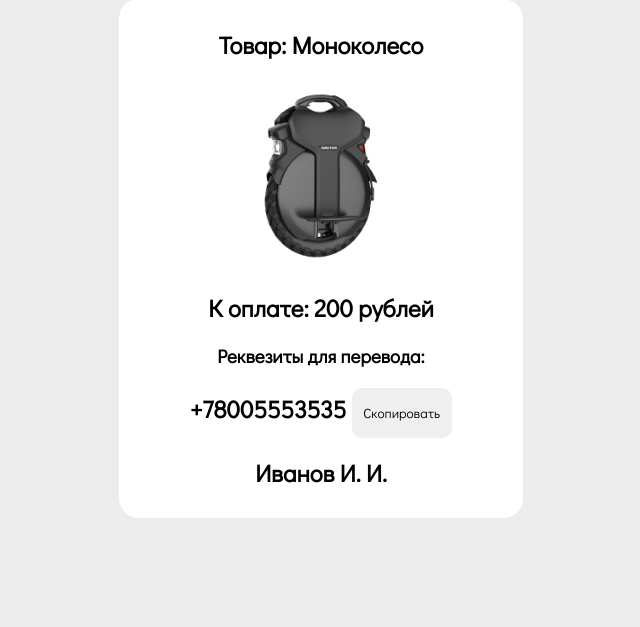
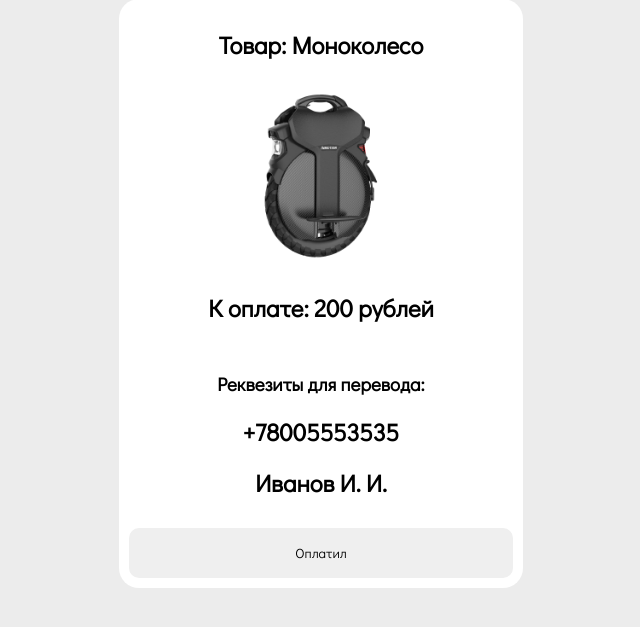
Before and after one commit to ArturLukianov/internet-shop-2, a Django app: page /payment in a window 1280 px wide. Shown: the part 91-718 px from the top of the page, without its empty margins (319-959 px from the left). Run offline with Django 4.2, Linux system fonts and the light colour scheme.

Commit message:
Добавил кнопку оплатил

```diff
--- a/internetshop/shop/static/style.css
+++ b/internetshop/shop/static/style.css
@@ -220,3 +220,11 @@ button {
 
     padding: 10px;
 }
+
+.vspace {
+    height: 10px;
+}
+
+.paymentButton {
+    width: 100%;
+}
--- a/internetshop/shop/templates/payment.html
+++ b/internetshop/shop/templates/payment.html
@@ -12,9 +12,12 @@
     <h2>Товар: Моноколесо</h2>
     <img class="productImage" src="/static/copertina.webp">
     <h2>К оплате: 200 рублей</h2>
+    <div class="vspace"></div>
     <h3>Реквезиты для перевода:</h3>
-    <h2>+78005553535 <button onclick="copyPhone()">Скопировать</button></h2>
+    <h2>+78005553535</h2>
     <h2>Иванов И. И.</h2>
+    <div class="vspace"></div>
+    <button class="paymentButton">Оплатил</button>
 </div>
 
 <script>
```
